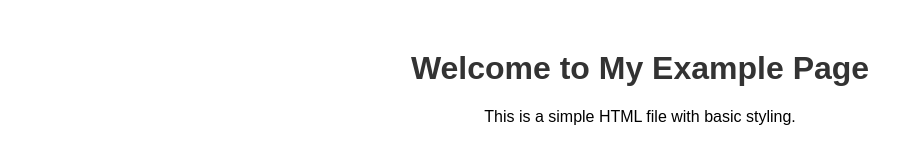
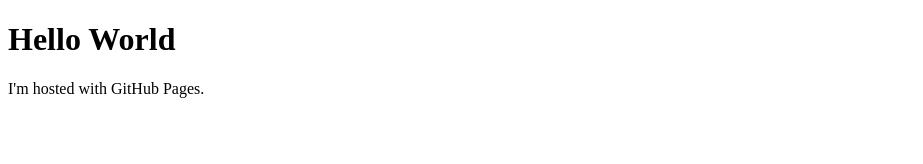
Before and after one commit to sokolychenlb/sokolychenlb.github.io, a plain HTML site: page testing.html in a window 1280 px wide. Shown: the whole page, without its empty margins (0-923 px from the left). Drawn offline with Linux system fonts and the light colour scheme.

Commit message:
Update testing.html

```diff
--- a/testing.html
+++ b/testing.html
@@ -1,22 +1,7 @@
 <!DOCTYPE html>
-<html lang="en">
-<head>
-    <meta charset="UTF-8">
-    <meta name="viewport" content="width=device-width, initial-scale=1.0">
-    <title>Example HTML Page</title>
-    <style>
-        body {
-            font-family: Arial, sans-serif;
-            text-align: center;
-            margin: 50px;
-        }
-        h1 {
-            color: #333;
-        }
-    </style>
-</head>
+<html>
 <body>
-    <h1>Welcome to My Example Page</h1>
-    <p>This is a simple HTML file with basic styling.</p>
+<h1>Hello World</h1>
+<p>I'm hosted with GitHub Pages.</p>
 </body>
 </html>
```
